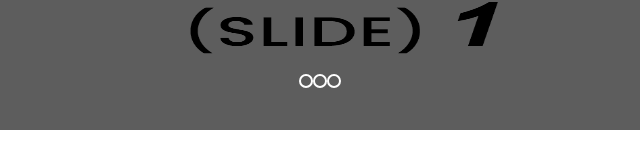
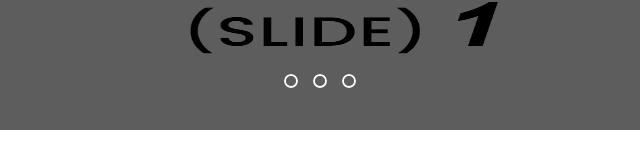
Before and after one commit to victorasth/DesafioFrontWx3, a plain HTML site: page index.html in a window 1280 px wide. Shown: the part 346-514 px from the top of the page, 320-960 px from the left. Drawn offline with nearby package versions, Linux system fonts and the light colour scheme.

Commit message:
criacao banner slide

```diff
--- a/styles.css
+++ b/styles.css
@@ -66,6 +66,7 @@
     margin-top: -60px;
     display: flex;
     justify-content: center;
+    gap: 15px;
 
 }
 
@@ -90,3 +91,36 @@
 #radio2:checked ~ .first{
     margin-left: -25%;
 }
+
+#radio3:checked ~ .first{
+    margin-left: -50%;
+}
+
+.navigationAuto div{
+    border: 2px solid black;
+    padding: 5px;
+    border-radius: 10px;
+    cursor: pointer;
+    transition: 1s;
+}
+
+.navigationAuto{
+    position: absolute;
+    width: 100vw;
+    margin-top: -60px;
+    display: flex;
+    justify-content: center;
+    gap: 15px;
+}
+
+#radio1:checked ~ .navigationAuto .autoBtn1{
+    background-color: #FFF;
+}
+
+#radio2:checked ~ .navigationAuto .autoBtn2{
+    background-color: #FFF;
+}
+
+#radio3:checked ~ .navigationAuto .autoBtn3{
+    background-color: #FFF;
+}
```
Also changed, not shown: index.html (+1 -2 lines).
